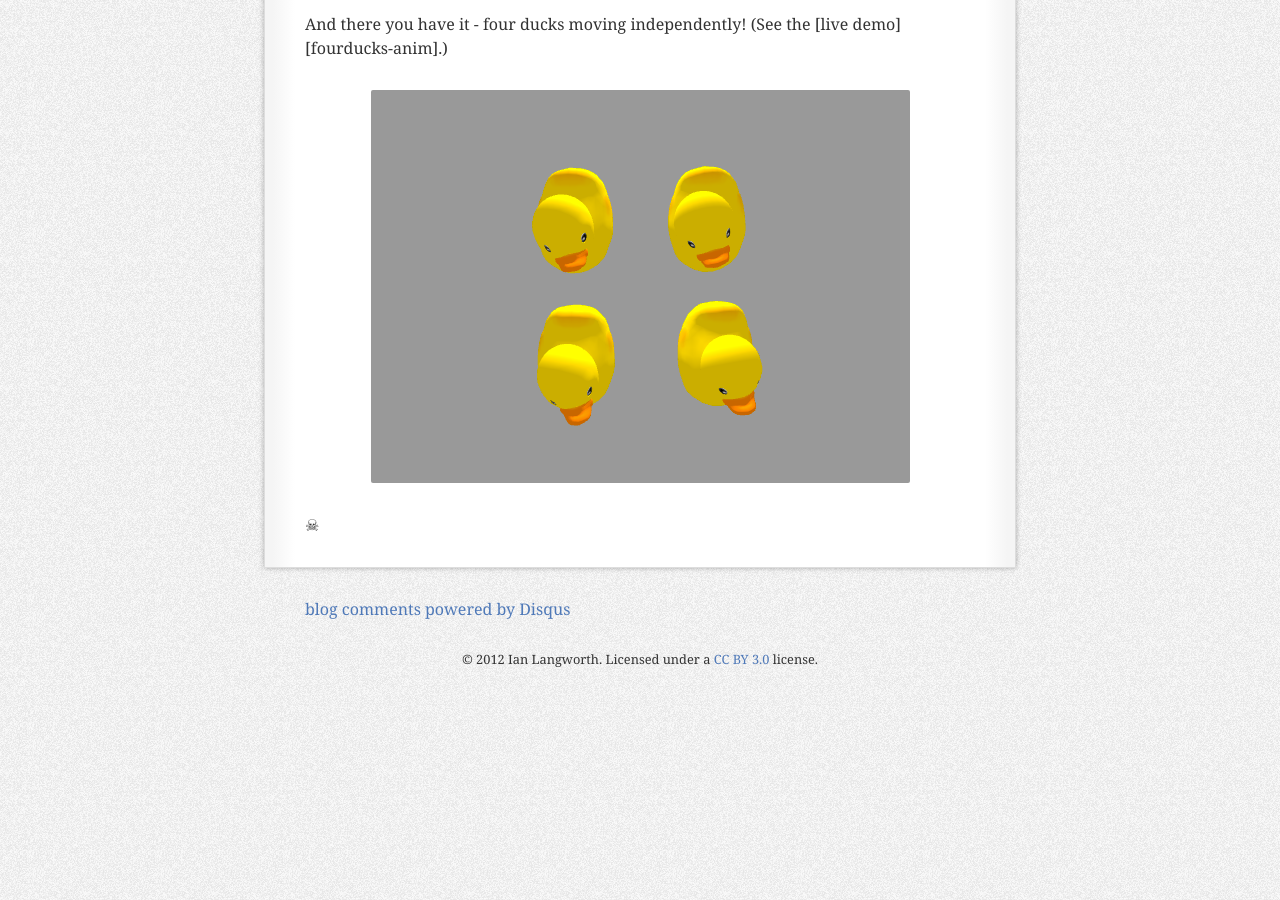
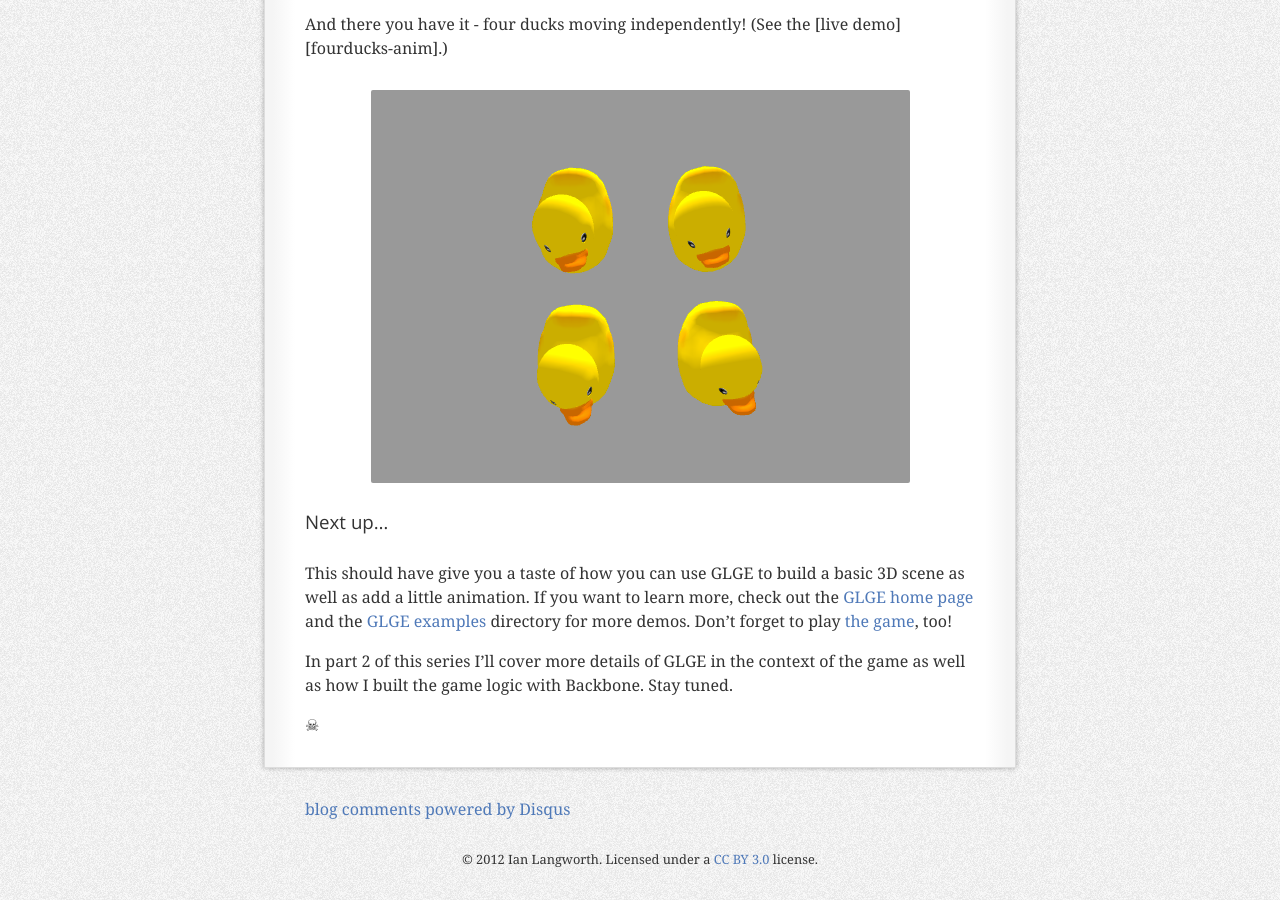
Before and after one commit to statico/statico.github.io, a Jekyll site: the page built from _posts/2012-02-01-webgl-glge-game-part-1.md, in a window 1280 px wide and 900 px high, scrolled down 6997 px. Built offline with Jekyll 4.4.1, drawn with Linux system fonts in a browser that asks for light colours; comment, search, counter and statistics services are not loaded.

Commit message:
Conclusion.

```diff
--- a/_posts/2012-02-01-webgl-glge-game-part-1.md
+++ b/_posts/2012-02-01-webgl-glge-game-part-1.md
@@ -180,12 +180,11 @@ And there you have it - four ducks moving independently! (See the [live demo][fo
 
 ![4ducks independent](images/4ducks-independent.png)
 
+### Next up...
 
+This should have give you a taste of how you can use GLGE to build a basic 3D scene as well as add a little animation. If you want to learn more, check out the [GLGE home page][glge] and the [GLGE examples][glgeexamples] directory for more demos. Don't forget to play [the game][ducksgame], too!
 
-
-
-
-
+In part 2 of this series I'll cover more details of GLGE in the context of the game as well as how I built the game logic with Backbone. Stay tuned.
 
 
   [ducksgame]: http://statico.github.com/webgl-demos/ducks/
```
